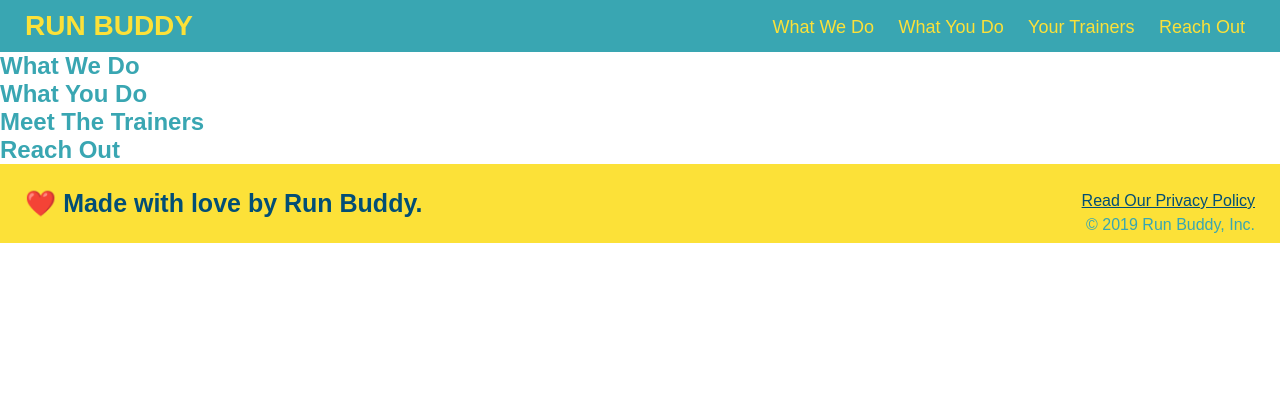
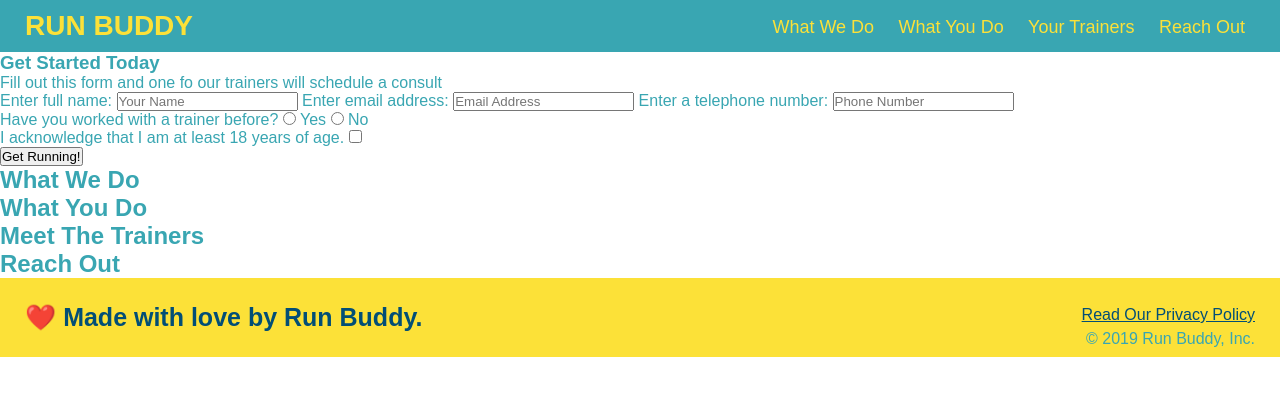
Before and after one commit to garcia3325/run-buddy, a plain HTML site: page index.html in a window 1280 px wide. Drawn offline with Linux system fonts and the light colour scheme.

Commit message:
hero form and buttons

```diff
--- a/index.html
+++ b/index.html
@@ -36,7 +36,37 @@
 
         <!-- hero/jumbotron-->
         <section>
+            <div>
+                <h3>Get Started Today</h3>
+                <p>
+                    Fill out this form and one fo our trainers will schedule a consult
+                </p>
+                <!-- Add form element-->
+                <form>
+                    <label for="name">Enter full name:</label>
+                    <input type="text" placeholder="Your Name" name="name" id="name" />
+                    <label for="email">Enter email address:</label>
+                    <input type="email" placeholder="Email Address" email="email" id="email" />
+                    <label for="phone">Enter a telephone number:</label>
+                    <input type="tel" placeholder="Phone Number" phone="phone" id="phone" />
+                    <p>
+                        Have you worked with a trainer before?
+                        <input type="radio" name="trainer-confirm" id="trainer-yes" />
+                        <label for="trainer-yes">Yes</label>
+                        <input type="radio" name="trainer-confirm" id="trainer-no" />
+                        <label for="trainer-no">No</label>
+                    </p>
+                    <p>
+                        <label for="checkbox">
+                            I acknowledge that I am at least 18 years of age.
+                        </label>
+                        <input type="checkbox" name="age-confirm" id="checkbox" />
+                    </p>
+                    <button type="submit">Get Running!</button>
+                </form>
+            </div>
         </section>
+        <!-- en hero-->
 
         <!-- "what you do" section-->
         <section>
```
